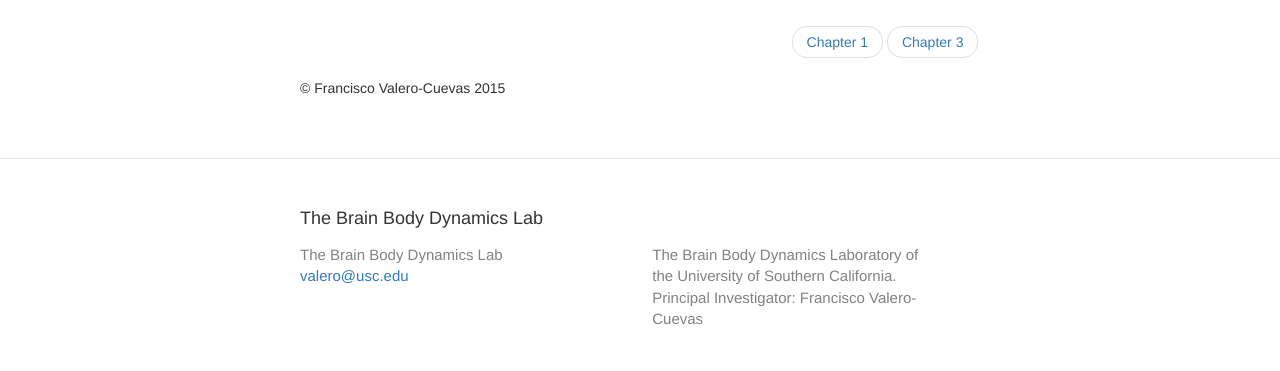
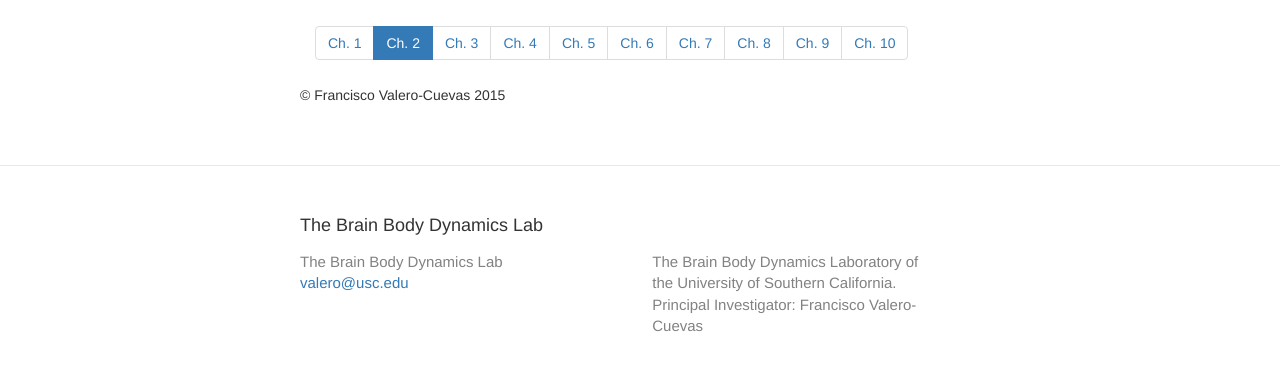
Before and after one commit to usc-bbdl/usc-bbdl.github.io, a Jekyll site: the page built from book_chapters/ch2.md, in a window 1280 px wide and 900 px high, scrolled down 1741 px, cut to the strip 508-879 px from the top of the window. Built offline with Jekyll 4.4.1, drawn with Linux system fonts in a browser that asks for light colours.

Commit message:
added pagination navbar to ch2 as example
@dhagen

```diff
--- a/book_chapters/ch2.md
+++ b/book_chapters/ch2.md
@@ -83,9 +83,18 @@
 <script src="https://gist.github.com/aboling/382808eaa34b4234b1f48d446a58465a.js"></script>
 
 <div class="container">
-  <ul class="pager">
-    <li><a href="//http://valerolab.org/book_chapters/ch1.html/">Chapter 1</a></li>
-    <li><a href="//http://valerolab.org/book_chapters/ch3.html/">Chapter 3</a></li>
+  <ul class="pagination">
+    <li><a href="//valerolab.org/book_chapters/ch1.html">Ch. 1</a></li>
+    <li class="active"><a href="//valerolab.org/book_chapters/ch2.html">Ch. 2</a></li>
+    <li><a href="//valerolab.org/book_chapters/ch3.html">Ch. 3</a></li>
+    <li><a href="//valerolab.org/book_chapters/ch4.html">Ch. 4</a></li>
+    <li><a href="//valerolab.org/book_chapters/ch5.html">Ch. 5</a></li>
+    <li><a href="//valerolab.org/book_chapters/ch6.html">Ch. 6</a></li>
+    <li><a href="//valerolab.org/book_chapters/ch7.html">Ch. 7</a></li>
+    <li><a href="//valerolab.org/book_chapters/ch8.html">Ch. 8</a></li>
+    <li><a href="//valerolab.org/book_chapters/ch9.html">Ch. 9</a></li>
+    <li><a href="//valerolab.org/book_chapters/ch10.html">Ch. 10</a></li>
   </ul>
+
 </div>
 © Francisco Valero-Cuevas 2015
```
